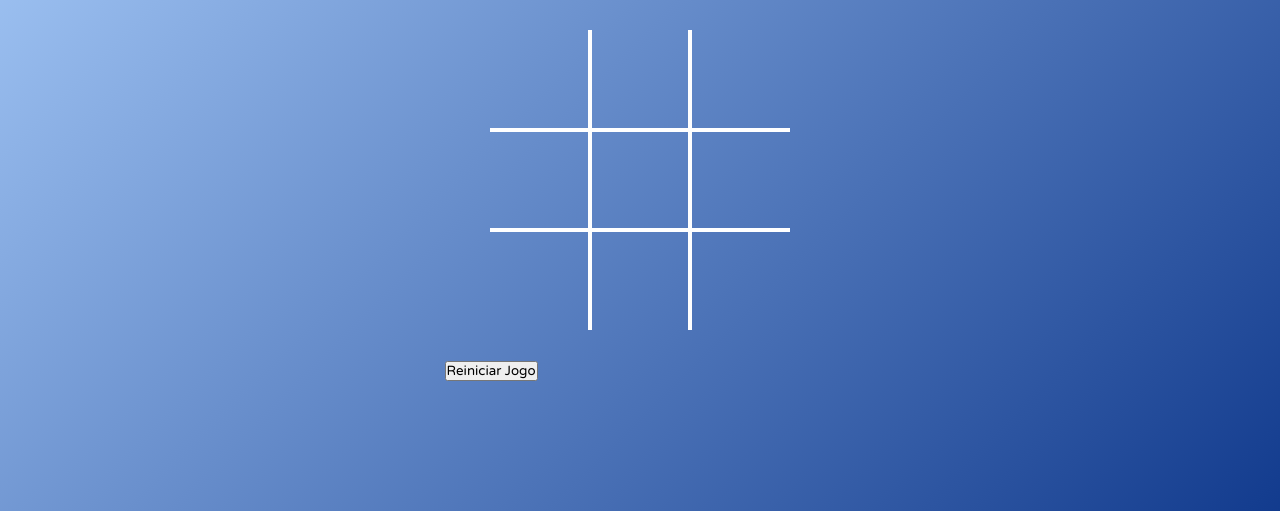
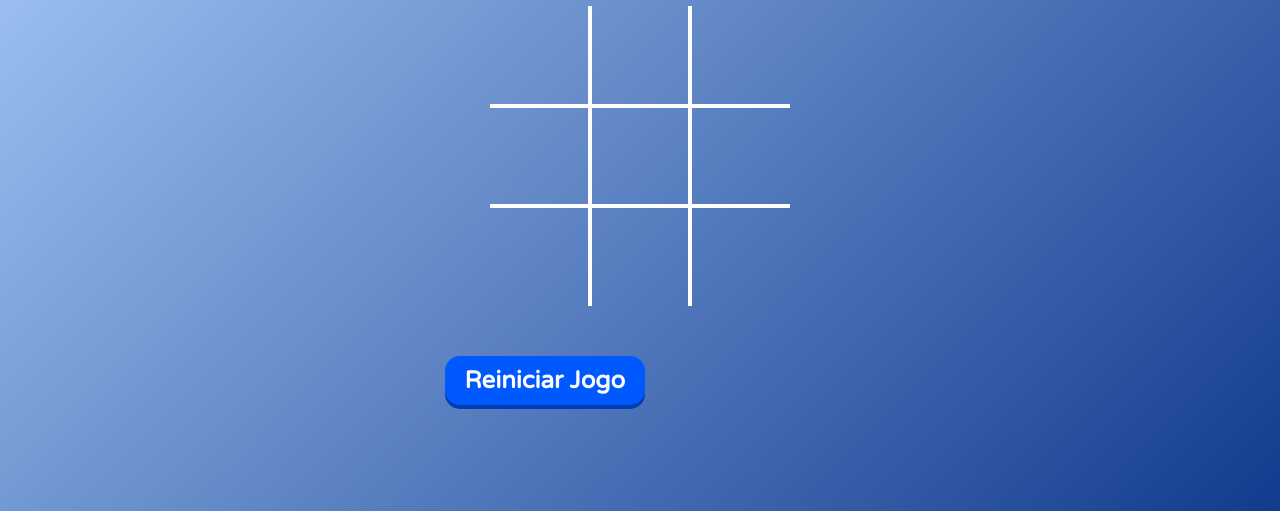
Before and after one commit to Kevinbafini/jogo-da-velha, a plain HTML site: page index.html in a window 1280 px wide. Shown: the part 289-800 px from the top of the page. Drawn offline with nearby package versions, Linux system fonts and the light colour scheme.

Commit message:
botao de reiniciar

```diff
--- a/style.css
+++ b/style.css
@@ -120,3 +120,26 @@ label {
 .celula.o {
     color: #ff0000;
 }
+
+button {
+    font-family: "Varela Round", sans-serif;
+    padding: 10px 20px;
+    font-size: 1.5rem;
+    font-weight: bold;
+    background-color: #0059ff;
+    color: white;
+    border: none;
+    border-radius: 15px;
+    cursor: pointer;
+    box-shadow: 0 4px #003eb0;
+    transition: background-color 0.3s, transform 0.3s, box-shadow 0.3s;
+    margin-top: 20px;
+}
+
+button:hover {
+    background-color: #2873ff;
+}
+
+button:active {
+    box-shadow: 0 2px #003eb0;
+}
```
